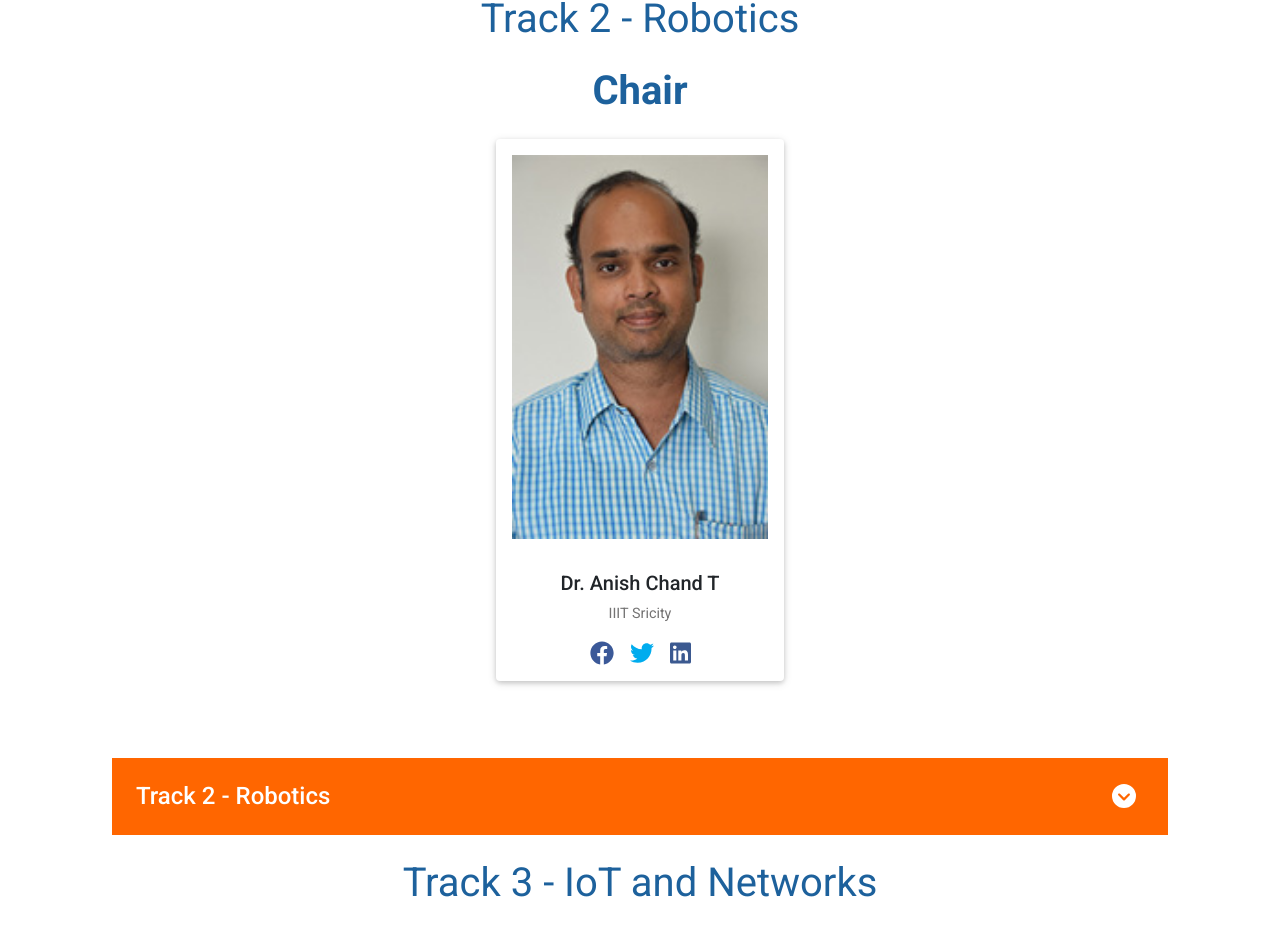
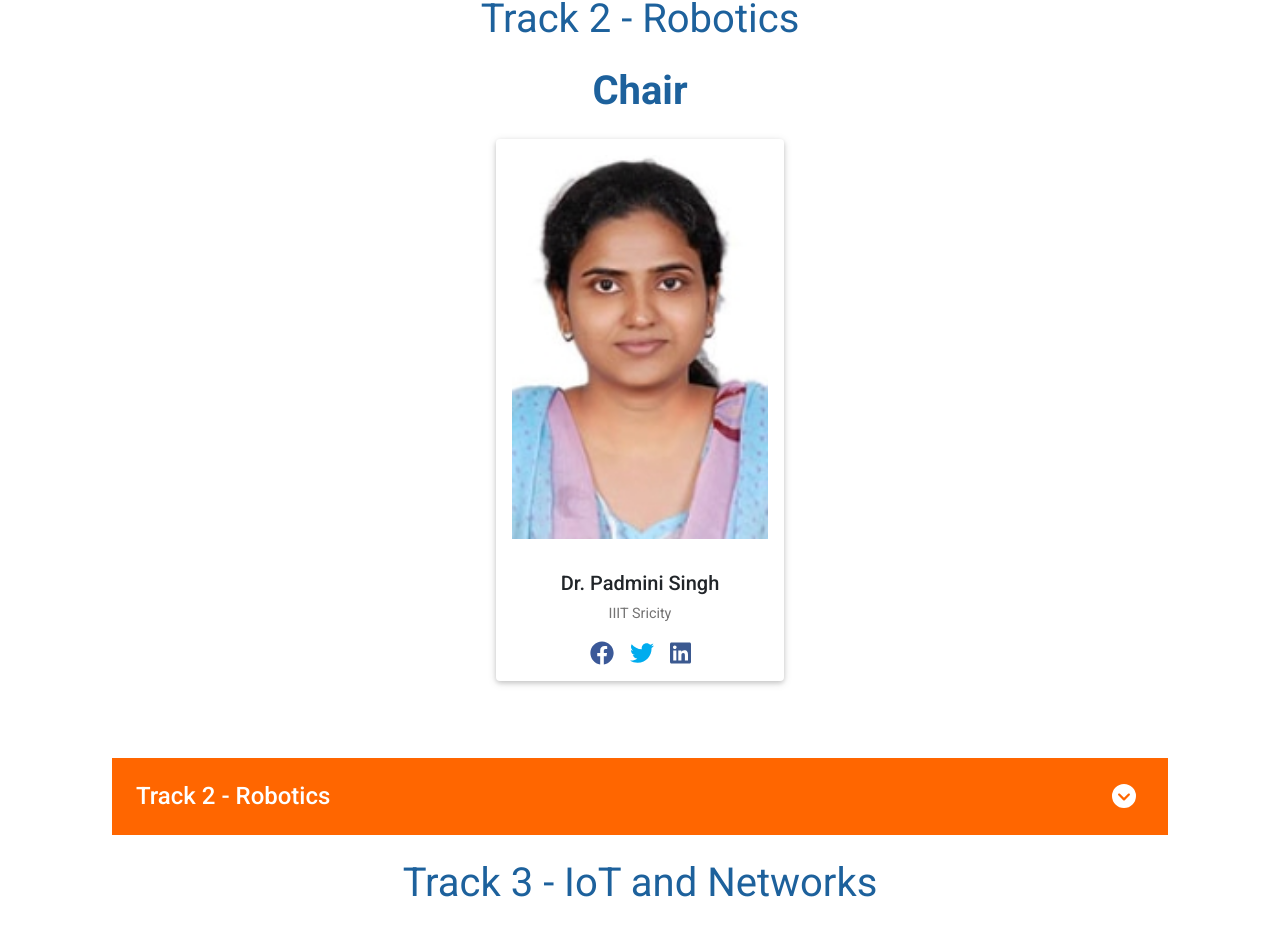
Before and after one commit to PriyanshuRj/IEEE-website, a React (Create React App) app: page /program in a window 1280 px wide. Shown: the part 1678-2613 px from the top of the page. Built offline with nearby package versions, Linux system fonts and the light colour scheme.

Commit message:
photu updated

```diff
--- a/src/pages/Program.js
+++ b/src/pages/Program.js
@@ -13,9 +13,9 @@ const Track1 = [{
 }]
 const Track2 = [{
   designation:"Chair",
-    name: "Dr. Anish Chand T",
+    name: "Dr. Padmini Singh",
     post: "IIIT Sricity",
-    img: "Anish-Chand-Turlapaty.jpg",
+    img: "padmini.jpg",
 }]
 const Track3 = [{
   designation:"Chair",
```
Also changed, not shown: public/padmini.jpg (added).
